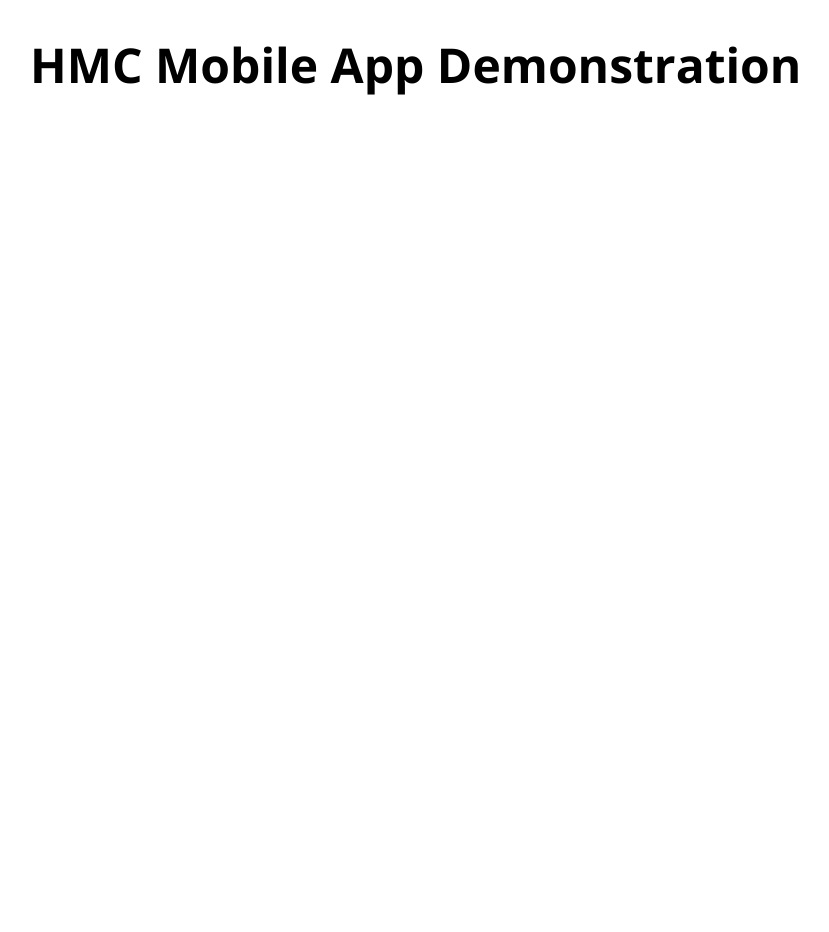
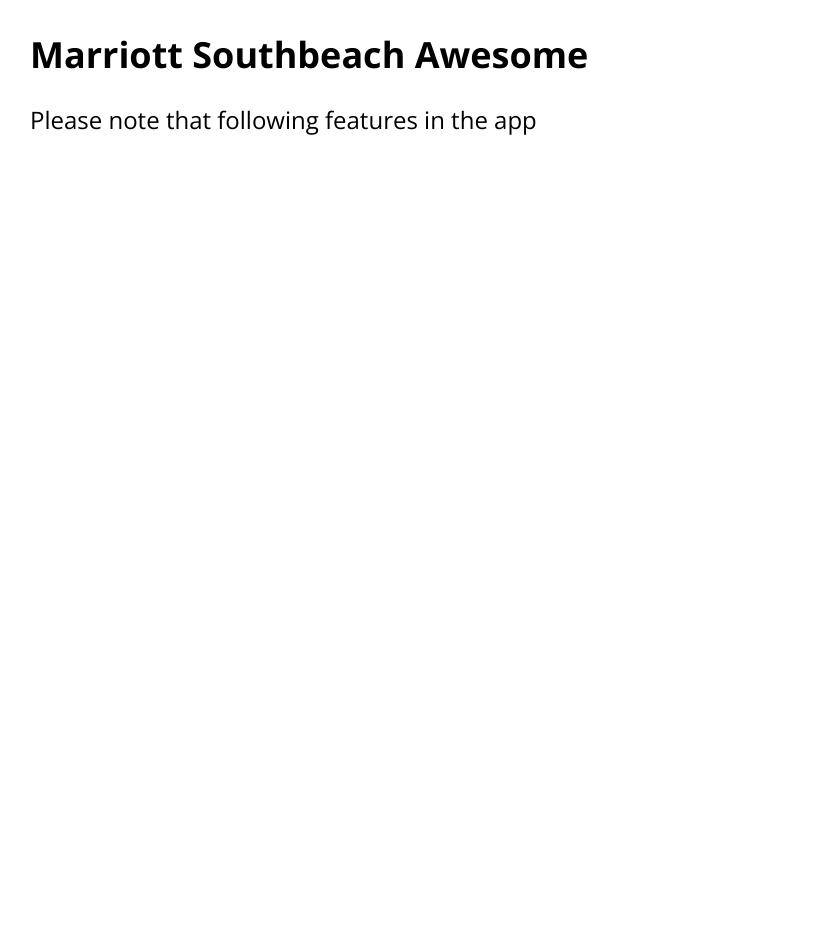
Before and after one commit to hmccode/hmccode.github.io, a Jekyll site: the page built from demo/index.md, in a window 1280 px wide. Shown: the whole page, without its empty margins (130-959 px from the left). Built offline with Jekyll 4.4.1, drawn with Linux system fonts in a browser that asks for light colours; nearby versions of some CDN libraries; a script that is not in the unit is left out.

Commit message:
Updated the demo page

```diff
--- a/demo/index.md
+++ b/demo/index.md
@@ -3,4 +3,6 @@ layout: single
 title: HMC Mobile Demo
 ---
 
-# HMC Mobile App Demonstration
+## Marriott Southbeach Awesome
+
+Please note that following features in the app
```
